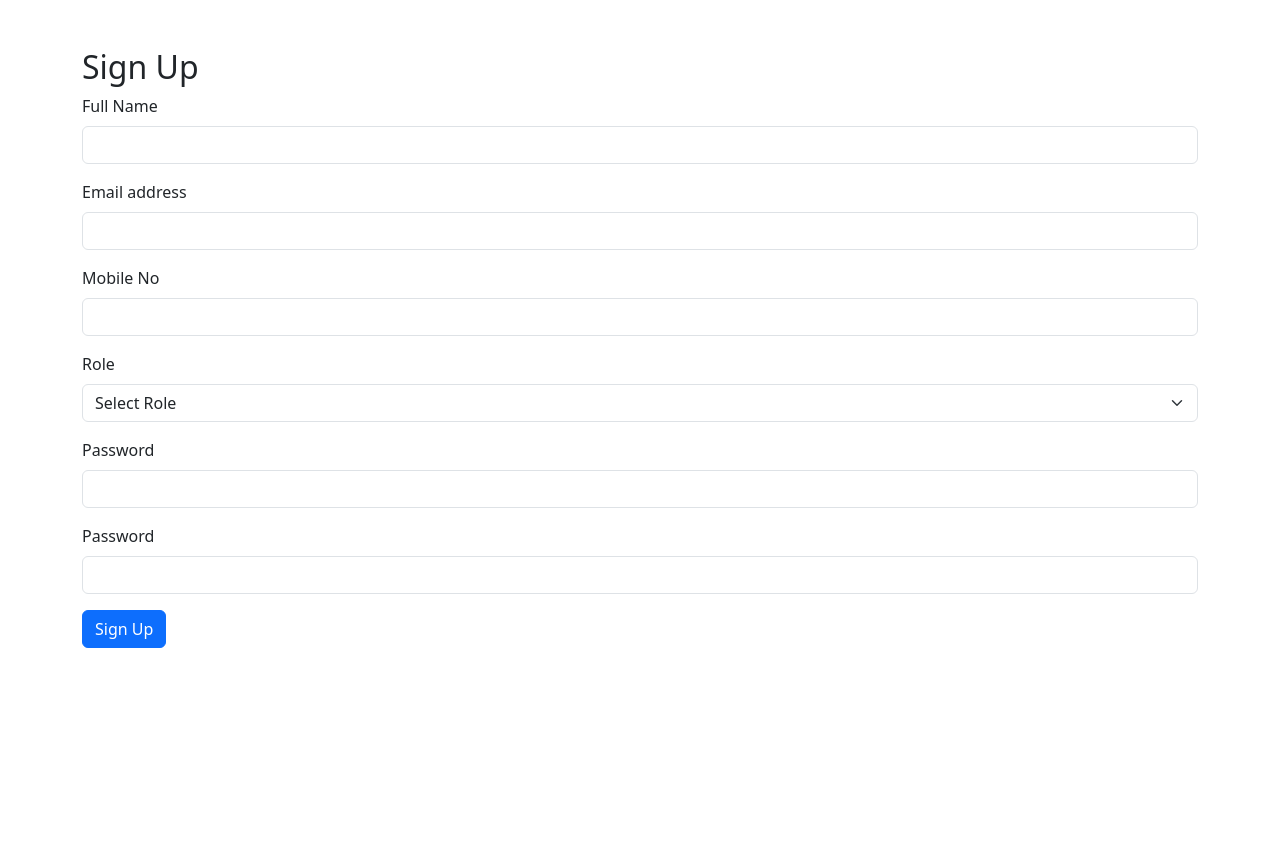
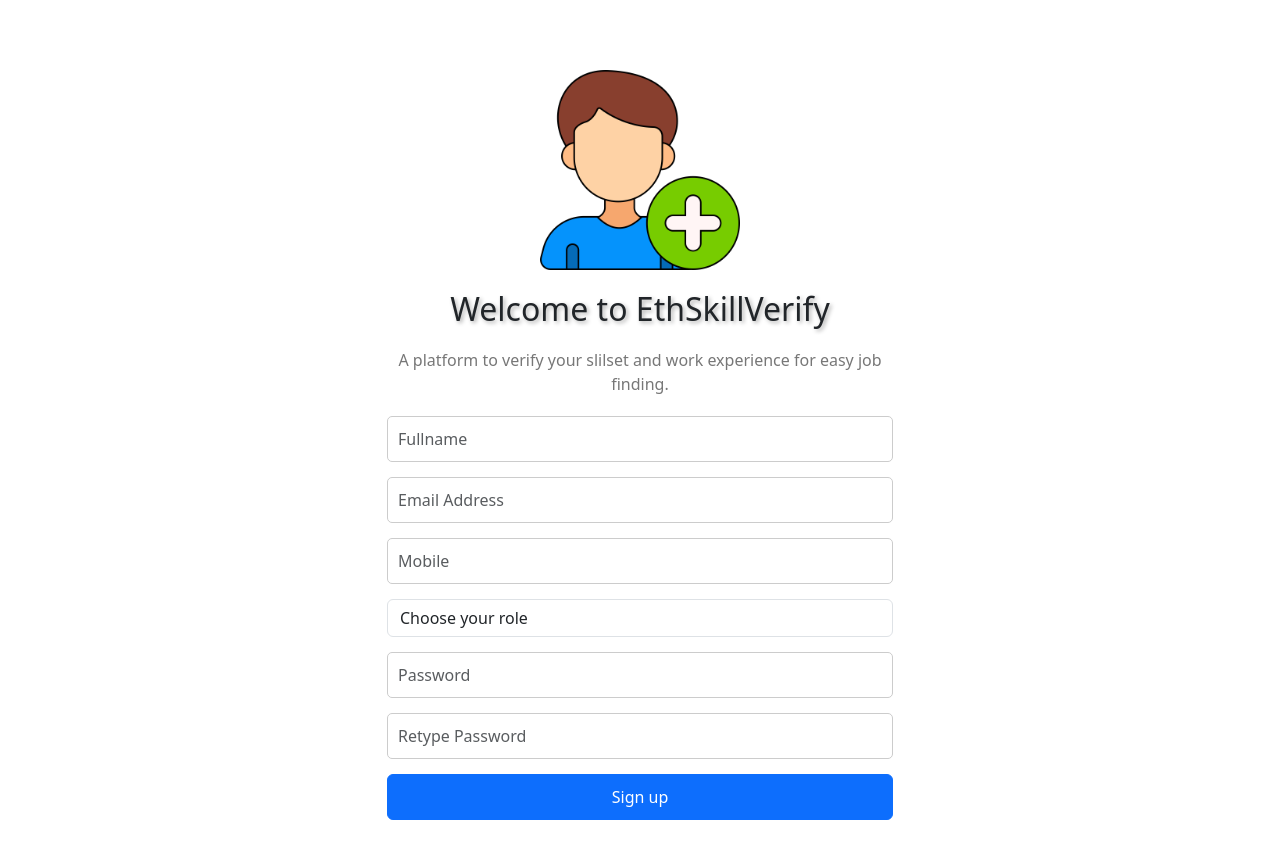
Before and after one commit to harshil3662/skill-verification, a React (Create React App) app in the folder frontend/: page /signup in a window 1280 px wide. Before the commit the page ends 800 px from the top, so only its background shows below. Built offline with nearby package versions, Linux system fonts and the light colour scheme.

Commit message:
UI changes

```diff
--- a/frontend/src/CSS/Signin.css
+++ b/frontend/src/CSS/Signin.css
@@ -0,0 +1,88 @@
+.login-box {
+    background-color: #fff;
+    padding: 20px;
+    margin-top: 50px;
+  }
+
+  .login-box .illustration {
+    text-align: center;
+    margin-bottom: 20px;
+  }
+
+  .login-box .illustration img {
+    width: 100%;
+    max-width: 200px;
+  }
+
+  .login-box h2 {
+    text-align: center;
+    margin-bottom: 20px;
+    text-shadow: 2px 2px 4px rgb(176, 176, 176);
+  }
+
+  .login-box p {
+    text-align: center;
+    margin-bottom: 20px;
+    color: #777;
+  }
+
+  .form-group label {
+    display: block;
+    font-weight: bold;
+    margin-bottom: 5px;
+  }
+
+  .form-group input,select {
+    width: 100%;
+    padding: 10px;
+    border: 1px solid #ccc;
+    border-radius: 5px;
+    margin-bottom: 15px;
+  }
+
+  .form-check-label {
+    margin-left: 5px;
+  }
+
+  .btn-block {
+    width: 100%;
+    padding: 10px;
+    margin-bottom: 15px;
+  }
+
+  .forgot-password {
+    color: #007bff;
+  }
+
+  .social-login {
+    display: flex;
+    justify-content: space-between;
+    margin-bottom: 15px;
+  }
+
+  .btn-google,
+  .btn-facebook,
+  .btn-twitter {
+    width: 32%;
+    padding: 10px;
+  }
+
+  .btn-google {
+    background-color: #dd4b39;
+    color: white;
+  }
+
+  .btn-facebook {
+    background-color: #3b5998;
+    color: white;
+  }
+
+  .btn-twitter {
+    background-color: #1da1f2;
+    color: white;
+  }
+
+  .btn-secondary {
+    background-color: #6c757d;
+    color: white;
+  }
--- a/frontend/src/routes/Proposal.js
+++ b/frontend/src/routes/Proposal.js
@@ -70,6 +70,10 @@ function Proposal({onClose}){
                         <label for="exampleInputEmail1" class="form-label">External link</label>
                         <input type="email" className="form-control" name="link" id="exampleInputEmail1" aria-describedby="emailHelp"/>
                     </div>
+                    <div className="mb-3">
+                        <label for="formFile" className="form-label">Attatch files</label>
+                        <input className="form-control" type="file" id="formFile" name="file"/>
+                    </div>
                     <div className="text-center mt-4">
                         <button type="submit" className="btn btn-primary close me-2">Send Proposal</button>
                         <button type="submit" className="btn btn-light close" onClick={onClose}>Cancel Proposal</button>
--- a/frontend/src/routes/Signin.js
+++ b/frontend/src/routes/Signin.js
@@ -1,48 +1,42 @@
 import React, { useState } from 'react';
-import { Link } from 'react-router-dom';
+import { Link,useNavigate } from 'react-router-dom';
 import "../CSS/Signin.css"
 
 const SignIn = () => {
     const [email, setEmail] = useState('');
     const [password, setPassword] = useState('');
+    const navigate = useNavigate();
 
-  const handleSubmit = (event) => {
-    event.preventDefault();
-    // Handle sign-in logic here
-    console.log('Email:', email);
-    console.log('Password:', password);
-  };
+    const handleButtonClick = () => {
+        navigate("/signup")
+    }
 
     return (
-    <div className="container mt-5">
-        <h2>Sign In</h2>
-        <form onSubmit={handleSubmit}>
-            <div className="form-group mb-3">
-                <label htmlFor="email">Email address</label>
-                <input
-                    type="email"
-                    className="form-control"
-                    id="email"
-                    placeholder="Enter email"
-                    value={email}
-                    onChange={(e) => setEmail(e.target.value)}
-                    required
-                />
+        <div className="container">
+            <div className="row justify-content-center">
+                <div className="col-md-6">
+                    <div className="login-box">
+                        <div className="illustration">
+                            <img src="/arrow.png" alt="Illustration" />
                         </div>
-            <div className="form-group mb-3">
-                <label htmlFor="password">Password</label>
-                <input
-                    type="password"
-                    className="form-control"
-                    id="password"
-                    placeholder="Password"
-                    value={password}
-                    onChange={(e) => setPassword(e.target.value)}
-                    required
-                />
+                        <h2>Welcome Back to EthSkillVerify</h2>
+                        <p>To connect with us please login with your personal information by email address and password.</p>
+                        <form>
+                            <div className="form-group">
+                                <input type="email" className="form-control" placeholder="Email Address" onChange={(e)=>setEmail(e.target.value)} />
                             </div>
-            <button type="submit" className="btn btn-primary">Sign In</button>
+                            <div className="form-group">
+                                <input type="password" className="form-control" placeholder="Password" onChange={(e)=>setPassword(e.target.value)} />
+                            </div>
+                            <button type="submit" className="btn btn-primary btn-block" onClick={()=>navigate('/')}>Login Now</button>
+                            <p className="forgot-password text-right">
+                                <a href="#">Forgot Password?</a>
+                            </p>
+                            <button type="button" className="btn btn-secondary btn-block" onClick={handleButtonClick}>Create Account</button>
                         </form>
+                    </div>
+                </div>
+            </div>
         </div>
     );
 };
--- a/frontend/src/routes/Signup.js
+++ b/frontend/src/routes/Signup.js
@@ -19,92 +19,48 @@ function Signup(){
     }
 
     const handleSubmit = (e) => {
-        e.preventDefault();
-        // Handle form submission (e.g., send data to server)
-        console.log('Form data submitted:', formData);
+
     }
 
     return (
-        <div className="container mt-5">
-            <h2>Sign Up</h2>
-            <form onSubmit={handleSubmit}>
-                <div className="mb-3">
-                    <label htmlFor="fullname" className="form-label">Full Name</label>
-                    <input
-                        type="text"
-                        className="form-control"
-                        id="fullname"
-                        name="fullname"
-                        value={formData.fullname}
-                        onChange={handleChange}
-                        required
-                    />
+        <div className="container">
+            <div className="row justify-content-center">
+                <div className="col-md-6">
+                    <div className="login-box">
+                        <div className="illustration">
+                            <img src="/user.png" alt="Illustration" />
                         </div>
-                <div className="mb-3">
-                    <label htmlFor="email" className="form-label">Email address</label>
-                    <input
-                        type="email"
-                        className="form-control"
-                        id="email"
-                        name="email"
-                        value={formData.email}
-                        onChange={handleChange}
-                        required
-                    />
+                        <h2>Welcome to EthSkillVerify</h2>
+                        <p>A platform to verify your slilset and work experience for easy job finding.</p>
+                        <form>
+                            <div className="form-group">
+                                <input type="text" name="fullname" className="form-control" placeholder="Fullname" onChange={handleChange} />
                             </div>
-                <div className="mb-3">
-                    <label htmlFor="mobile" className="form-label">Mobile No</label>
-                    <input
-                        type="tel"
-                        className="form-control"
-                        id="mobile"
-                        name="mobile"
-                        value={formData.mobile}
-                        onChange={handleChange}
-                        required
-                    />
+                            <div className="form-group">
+                                <input type="email" name="email" className="form-control" placeholder="Email Address" onChange={handleChange} />
                             </div>
-                <div className="mb-3">
-                    <label htmlFor="role" className="form-label">Role</label>
-                    <select
-                        className="form-control form-select"
-                        id="role"
-                        name="role"
-                        value={formData.role}
-                        onChange={handleChange}
-                        required
-                    >
-                        <option selected>Select Role</option>
-                        <option value="user">Skill Holder</option>
+                            <div className="form-group">
+                                <input type="text" name="mobile" className="form-control" placeholder="Mobile" onChange={handleChange} />
+                            </div>
+                            <div className="form-group">
+                                <select name="role" className="form-control" aria-label="Default select example">
+                                    <option selected>Choose your role</option>
+                                    <option value="skillHoldre">Skill Holder</option>
                                     <option value="expert">Expert</option>
                                     <option value="admin">Admin</option>
                                 </select>
                             </div>
-                <div className="mb-3">
-                    <label htmlFor="password" className="form-label">Password</label>
-                    <input
-                        type="password"
-                        className="form-control"
-                        id="password"
-                        name="password"
-                        value={formData.password}
-                        onChange={handleChange}
-                        required
-                    />
+                            <div className="form-group">
+                                <input type="password" name="password" className="form-control" placeholder="Password" onChange={handleChange} />
                             </div>
-                <div className="mb-3">
-                    <label htmlFor="password" className="form-label">Password</label>
-                    <input
-                        type="password"
-                        className="form-control"
-                        id="password"
-                        name="rpassword"
-                        onChange={handleChange}
-                        required
-                    />
+                            <div className="form-group">
+                                <input type="password" name="rpassword" className="form-control" placeholder="Retype Password" onChange={handleChange} />
                             </div>
-                <button type="submit" className="btn btn-primary">Sign Up</button>
+                            <button type="submit" className="btn btn-primary btn-block">Sign up</button>
                         </form>
+                    </div>
+                </div>
+            </div>
         </div>
     )
 }
--- a/frontend/src/routes/Voting.js
+++ b/frontend/src/routes/Voting.js
@@ -34,7 +34,7 @@ function Voting(){
                         <th>Expert Name</th>
                         <th>Email</th>
                         <th>Productivity</th>
-                        <th>Reasons</th>
+                        <th>Details</th>
                         <th>Actions</th>
                     </tr>
                     </thead>
```
Also changed, not shown: frontend/src/routes/Navbar.js (+8 -2 lines), frontend/public/arrow.png (added), frontend/public/user.png (added). Lines whose indentation alone changed are shown as unchanged.
